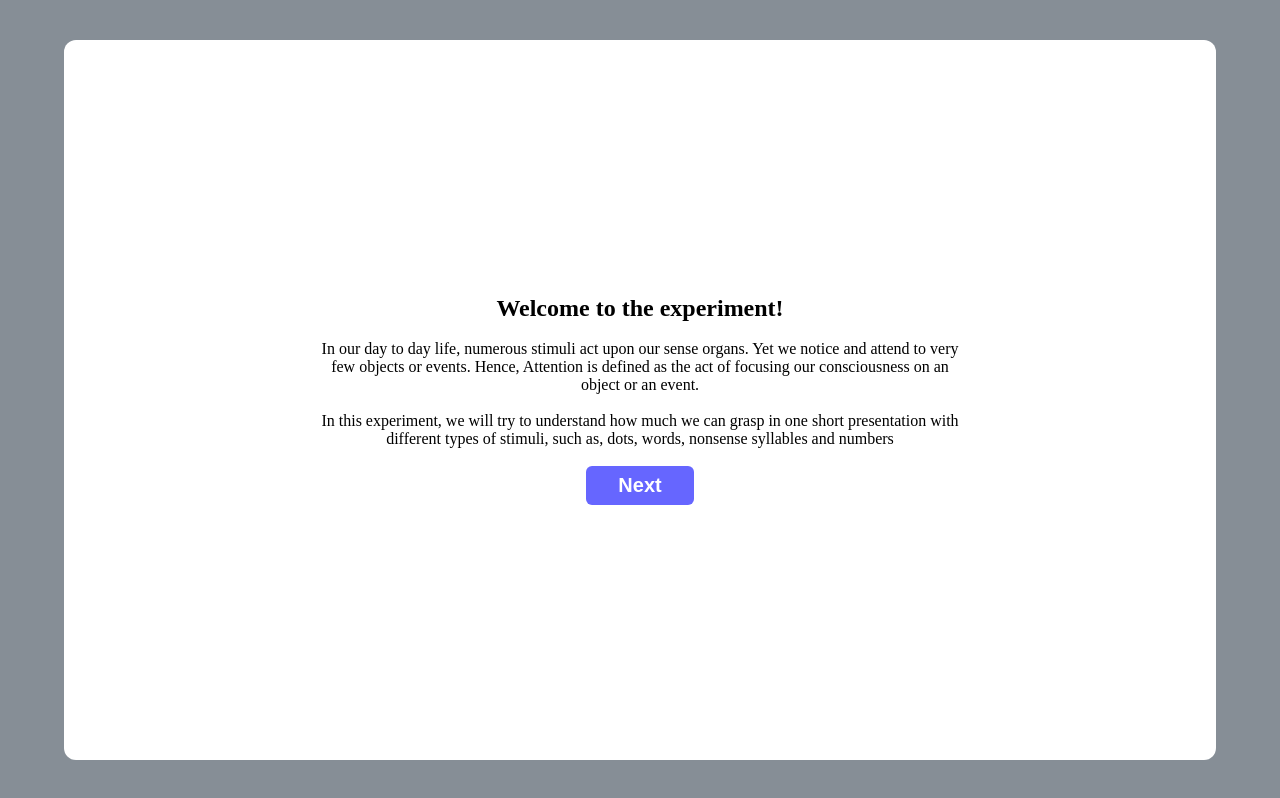
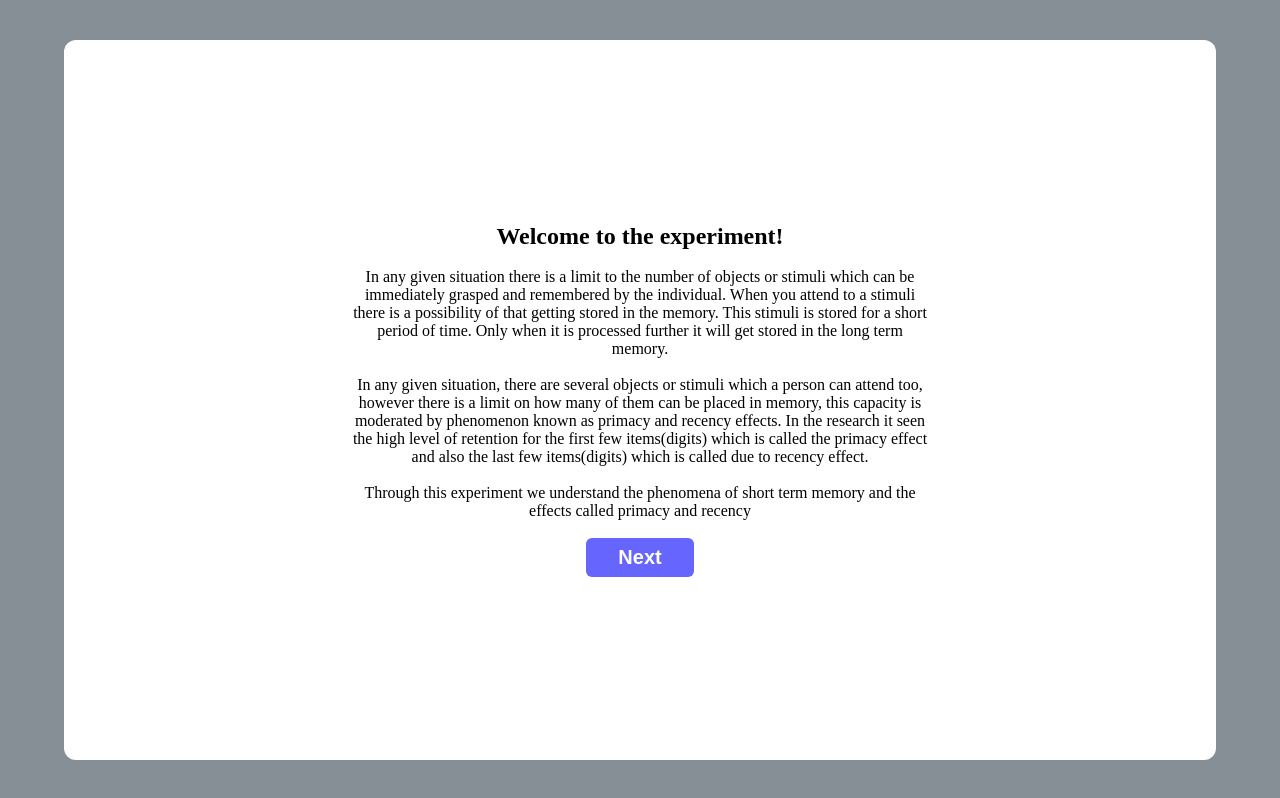
Before and after one commit to phanee123/DigitSpan, a React (Vite) app: page / in a window 1280 px wide. Built offline with nearby package versions, Linux system fonts and the light colour scheme.

Commit message:
made changes to instructions

```diff
--- a/src/components/instruction/styles.module.css
+++ b/src/components/instruction/styles.module.css
@@ -7,6 +7,7 @@
   align-items: center;
   flex-direction: column;
   gap: 18px;
+  padding: 30px;
 }
 .buttonContainer {
   width: 100%;
--- a/src/constants/InstructionSteps.js
+++ b/src/constants/InstructionSteps.js
@@ -6,14 +6,14 @@ const INSTRUCTION_STEPS_FORWARD = [
     stepIndex: 1,
     content: `<h2>Welcome to the experiment!</h2>
         <p>
-          In our day to day life, numerous stimuli act upon our sense organs. Yet we notice and attend to very few
-          objects or events. Hence, Attention is defined as the act of focusing our consciousness on an object or an
-          event.
+        In any given situation there is a limit to the number of objects or stimuli which can be immediately grasped and remembered by the individual. When you attend to a stimuli there is a possibility of that getting stored in the memory. This stimuli is stored for a short period of time. Only when it is processed further it will get stored in the long term memory.
         </p>
         <p>
-          In this experiment, we will try to understand how much we can grasp in one short presentation with different
-          types of stimuli, such as, dots, words, nonsense syllables and numbers
-        </p>`,
+        In any given situation, there are several objects or stimuli which a person can attend too, however there is a limit on how many of them can be placed in memory, this capacity is moderated by phenomenon known as primacy and recency effects. In the research it seen the high level of retention for the first few items(digits) which is called the primacy effect and also the last few items(digits) which is called due to recency effect.
+        </p>
+        <p>Through this experiment we understand the phenomena of short term memory and the effects called primacy and recency</p>
+
+        `,
     buttonLabel2: "Next",
   },
 
@@ -52,7 +52,7 @@ const INSTRUCTION_STEPS_FORWARD = [
     content: `
         <h4>Note that, this experiment has 2 conditions. Please pay attention as each condition has specific instructions.</h4>
         <h4>Please be alert while doing this experiment, because the stimuli exposure time is
-        only 1/10th of a Second and you have to respond immediately.</h4>
+        only 1/10th of a second and you have to respond immediately.</h4>
         `,
     buttonLabel1: "Previous",
     buttonLabel2: "Next",
@@ -60,8 +60,10 @@ const INSTRUCTION_STEPS_FORWARD = [
   {
     stepIndex: 5,
     content: `
+        <h4>Now we will begin the experiment!</h4>
         <h2>Instructions</h2>
         Condition 1 – Digits (Forward)</h2>
+        <p>Please sit comfortably and feel relaxed and look at the screen carefully.</p>
         <p>You will be presented with few digits on the screen for a short period of time.
           Please respond in the same order as you have seen.</p>
         <p>You will see a keypad on the screen to enter your responses.
--- a/src/page/ExitWithDownloadExcel.jsx
+++ b/src/page/ExitWithDownloadExcel.jsx
@@ -85,7 +85,7 @@ const ExitWithDownloadExcel = () => {
         {getScore(results, "REVERSE")}
       </h4>
       <h4>
-        Click on link below for your experiment result indicating digits
+        Click on the link below for your experiment result indicating digits
         presented in forward condition and backward condition
       </h4>
       <CSVLink {...csvReport}>Download me</CSVLink>
--- a/src/page/LastPage.jsx
+++ b/src/page/LastPage.jsx
@@ -36,11 +36,6 @@ const heading = {
 const LastPage = () => {
   return (
     <div style={heading.heading}>
-      <h4>
-        You will have to present your results as per the table given and discuss
-        the results. conclusions and practical application should also be
-        written in your record book as per the format given below.
-      </h4>
       <div style={lastPageStyles.container}>
         <h4>
           Table 1, showing Immediate memory span of the subject for digits
```
